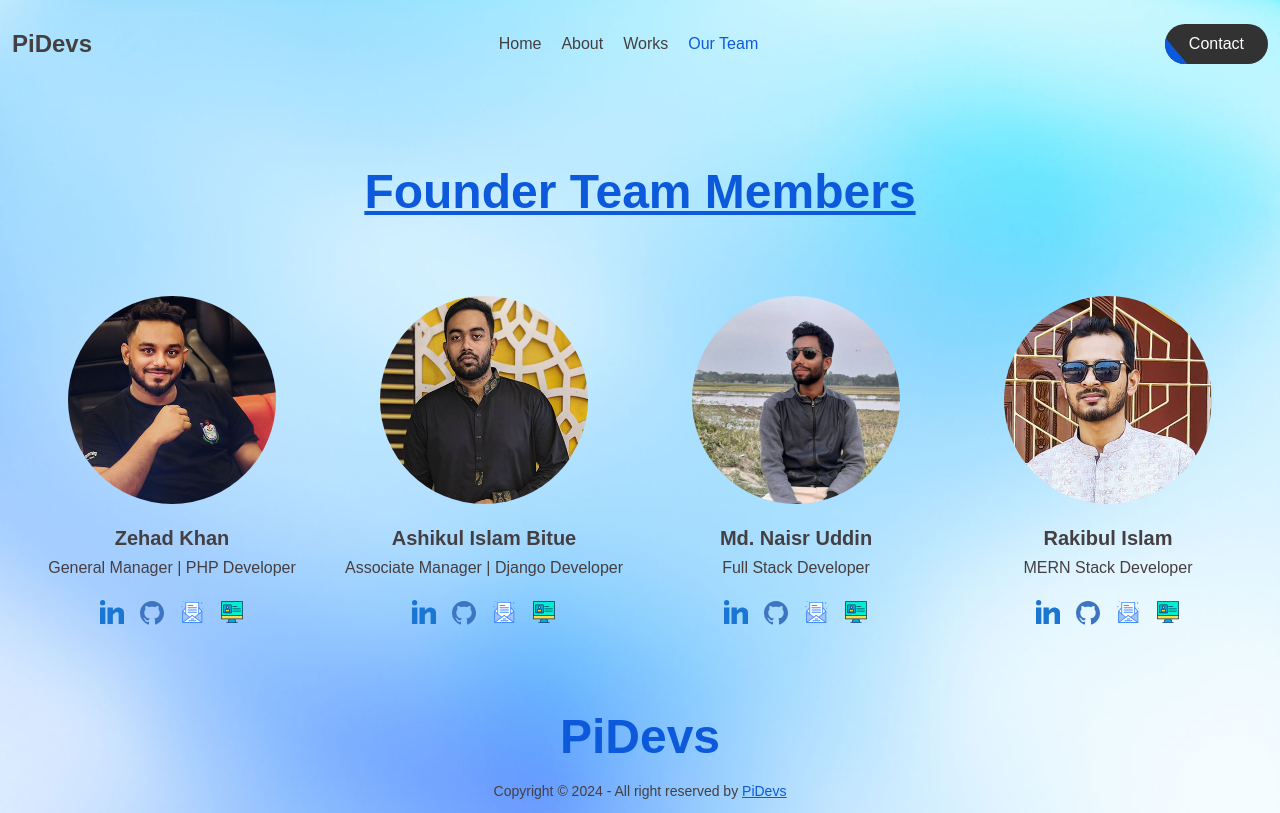
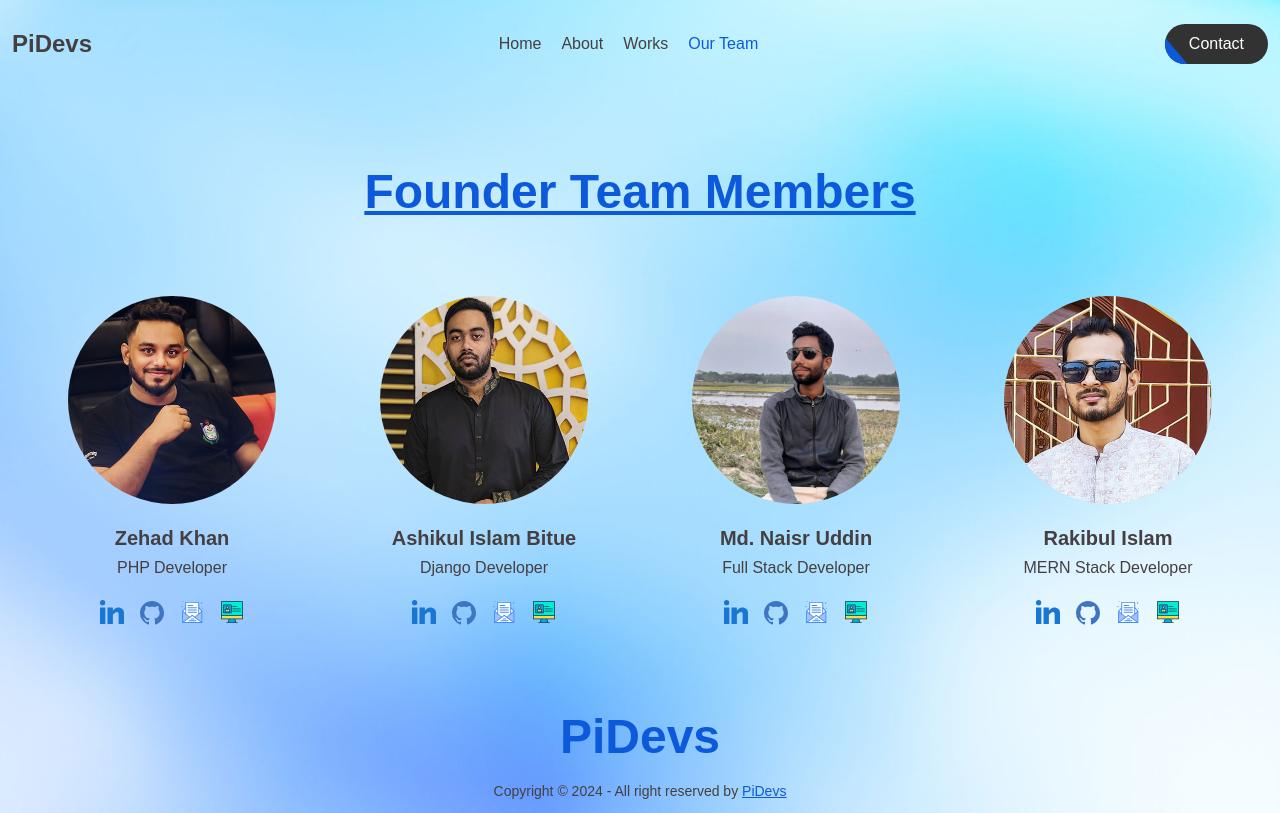
Before and after one commit to Shoyas/pidevs, a React (Vite) app: page /our-team in a window 1280 px wide. Built offline with nearby package versions, Linux system fonts and the light colour scheme.

Commit message:
[DONE] deploy-test-3

```diff
--- a/src/Components/OurTeam/OurTeam.jsx
+++ b/src/Components/OurTeam/OurTeam.jsx
@@ -24,9 +24,7 @@ const OurTeam = () => {
             <h4 className="text-xl font-semibold mt-5 text-[#453F41]">
               Zehad Khan
             </h4>
-            <p className="text-base mt-1 text-[#453F41]">
-              General Manager | PHP Developer
-            </p>
+            <p className="text-base mt-1 text-[#453F41]">PHP Developer</p>
           </div>
           <div className="flex justify-center mt-3">
             <Link to="/" className="p-2">
@@ -51,9 +49,7 @@ const OurTeam = () => {
             <h4 className="text-xl font-semibold mt-5 text-[#453F41]">
               Ashikul Islam Bitue
             </h4>
-            <p className="text-base mt-1 text-[#453F41]">
-              Associate Manager | Django Developer
-            </p>
+            <p className="text-base mt-1 text-[#453F41]">Django Developer</p>
           </div>
           <div className="flex justify-center mt-3">
             <Link to="/" className="p-2">
```
